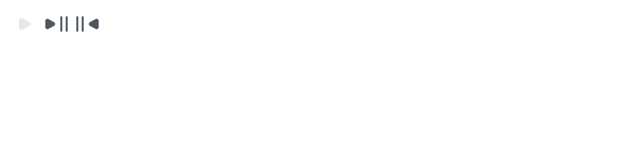
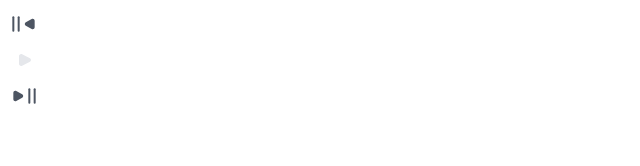
Before and after one commit to GaelSM/Music-Player, a React (Vite) app: page / in a window 1280 px wide. Shown: the top 166 px of the page, without its empty margins (0-640 px from the left). Built offline with nearby package versions, Linux system fonts and the light colour scheme.

Commit message:
Add Button component

```diff
--- a/src/App.jsx
+++ b/src/App.jsx
@@ -3,7 +3,7 @@ import Controls from "@components/Controls";
 export default function App() {
   return (
     <div className="app">
-      <Controls />
+      <Controls/>
     </div>
   )
 }
--- /dev/null
+++ b/src/components/Button.jsx
@@ -0,0 +1,7 @@
+export default function Button({ children, handleClick }) {
+  return (
+    <div className="button" onClick={handleClick}>
+      { children }
+    </div>
+  )
+}
--- a/src/components/Controls.jsx
+++ b/src/components/Controls.jsx
@@ -1,11 +1,18 @@
-import { PlayFill, StopPlayFill, StopPlayFillReverse } from "@components/Icons";
+import { Previous, Play, Next } from "@components/Icons";
+import Button from "./Button";
 
 export default function Controls() {
   return (
     <section className="controls">
-      <PlayFill />
-      <StopPlayFillReverse />
-      <StopPlayFill />
+      <Button>
+        <Previous />
+      </Button>
+      <Button>
+        <Play/>
+      </Button>
+      <Button>
+        <Next />
+      </Button>
     </section>
   )
 }
--- a/src/components/Icons.jsx
+++ b/src/components/Icons.jsx
@@ -1,4 +1,4 @@
-function PlayFill() {
+function Play() {
   return (
     <svg width="32" height="32" viewBox="0 0 32 32" fill="none" xmlns="http://www.w3.org/2000/svg">
       <path d="M21.941 14.244L14.119 10.236C12.686 9.50176 11 10.5696 11 12.2115V19.7885C11 21.4304 12.686 22.4982 14.119 21.764L21.941 17.756C23.353 17.0325 23.353 14.9675 21.941 14.244Z" fill="#E5E7EB" />
@@ -6,7 +6,7 @@ function PlayFill() {
   )
 }
 
-function StopPlayFillReverse() {
+function Next() {
   return (
     <svg width="32" height="32" viewBox="0 0 32 32" fill="none" xmlns="http://www.w3.org/2000/svg">
       <path d="M14.1864 14.2517L8.30466 10.9841C6.9716 10.2435 5.33337 11.2074 5.33337 12.7324V19.2676C5.33337 20.7926 6.9716 21.7566 8.30466 21.016L14.1864 17.7483C15.558 16.9863 15.558 15.0137 14.1864 14.2517Z" fill="#4D5562" />
@@ -16,7 +16,7 @@ function StopPlayFillReverse() {
   )
 }
 
-function StopPlayFill() {
+function Previous() {
   return (
     <svg width="32" height="32" viewBox="0 0 32 32" fill="none" xmlns="http://www.w3.org/2000/svg">
       <path d="M17.8136 14.2517L23.6953 10.9841C25.0284 10.2435 26.6666 11.2074 26.6666 12.7324V19.2676C26.6666 20.7926 25.0284 21.7566 23.6953 21.016L17.8136 17.7483C16.442 16.9863 16.442 15.0137 17.8136 14.2517Z" fill="#4D5562" />
@@ -28,4 +28,4 @@ function StopPlayFill() {
   )
 }
 
-export { PlayFill, StopPlayFill, StopPlayFillReverse }
+export { Previous, Play, Next}
```
Also changed, not shown: .eslintrc.cjs.
